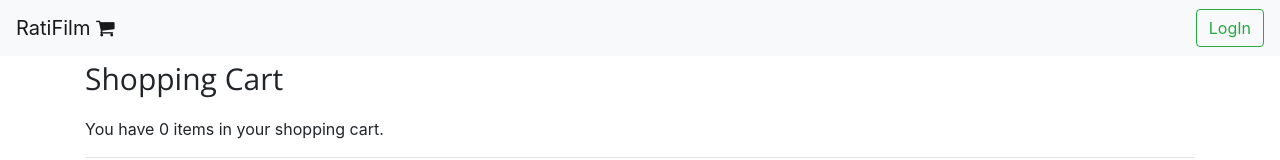
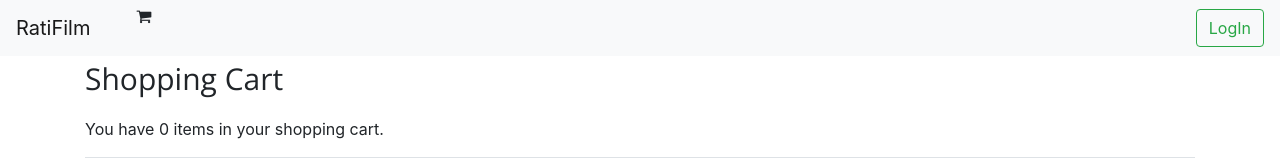
Before and after one commit to fatimasajadi/RatiFilm, an Angular app: page /shoppingCart in a window 1280 px wide. Shown: the top 160 px of the page. Built offline with nearby package versions, Linux system fonts and the light colour scheme.

Commit message:
ad to cart service modification

```diff
--- a/src/app/app.component.html
+++ b/src/app/app.component.html
@@ -1,10 +1,17 @@
 <nav class="navbar navbar-light bg-light justify-content-between">
 
-    <a class="navbar-brand">RatiFilm <i class="fa fa-shopping-cart" routerLink="/shoppingCart"></i>
-        <span style="margin-left:3px; font-size:12px;">{{count}}</span>
-    </a>
+    <div class='row'>
+        <a class="navbar-brand col" routerLink="">RatiFilm </a>
+        <i class="fa fa-shopping-cart col" routerLink="/shoppingCart"><span style="margin-left:3px; font-size:12px;">{{count}}</span></i>
 
-    <a routerLink="/login" class="btn btn-outline-success my-2 my-sm-0">LogIn</a>
+
+
+    </div>
+
+<div class>
+    <a routerLink="/login" class="btn btn-outline-success my-2 my-sm-0 col">LogIn</a>
+</div>
+
 </nav>
 
 <router-outlet></router-outlet>
--- a/src/app/movie-details/movie-details.component.ts
+++ b/src/app/movie-details/movie-details.component.ts
@@ -12,13 +12,12 @@ import { Movie } from 'src/types';
 export class MovieDetailsComponent {
   private movie;
   count: number;
-  private list: any[] = [];
 
   constructor(private route: ActivatedRoute, private shoppingService: ShoppingCartService) {
-    // console.log(route);
+
     route.paramMap.subscribe(params => {
       const id = Number(params.get("movieId"))
-      // console.log(id);
+
       let service = new MoviesService();
       service.movieFetch().then((r) => {
         this.movie = r.find(object => object.id === id)
@@ -28,13 +27,9 @@ export class MovieDetailsComponent {
 
   addToCart() {
     this.shoppingService.updateCount(this.count);
-    this.addToList();
-    this.shoppingService.setList(this.list);
-    // console.log("hi")
-    // console.log(this.list)
-  }
-  addToList() {
-    this.list.push({ count: Number(this.count), title: this.movie.title, price: this.movie.price })
+    const newItem = { count: Number(this.count), title: this.movie.title, price: this.movie.price };
+    this.shoppingService.addToCart(newItem);
   }
 
+
 }
--- a/src/app/shopping-cart.service.ts
+++ b/src/app/shopping-cart.service.ts
@@ -10,10 +10,7 @@ export class ShoppingCartService {
   private title: string;
   public total=0;
   public totalCount=0;
-
   public list = []
-
-
   constructor() {
   }
 
@@ -30,15 +27,15 @@ export class ShoppingCartService {
     return this.count;
   }
 
-  setList(list) {
-    this.list = this.list.concat(list);
+  addToCart(item) {
+    this.list = this.list.concat(item);
   }
 
   totalCalculator(){
     this.total = 0;
-      this.totalCount=0;
+    this.totalCount=0;
     this.list.forEach(item => this.total += item.price * item.count);
     this.list.forEach(item => this.totalCount += item.count);
+  }
 
-  }
 }
--- a/src/app/shopping-cart/shopping-cart.component.ts
+++ b/src/app/shopping-cart/shopping-cart.component.ts
@@ -10,16 +10,11 @@ export class ShoppingCartComponent implements OnInit {
 
   private list = [];
   private count: number = 0;
-  // private result: number = 0;
-  // private totalPrice: number = 0;
   private total=0;
   private totalCount:number =0;
 
   constructor(private shoppingService: ShoppingCartService) {
     this.list = shoppingService.list;
-    // this.list.forEach(element => this.result += element.count);
-    // this.list.forEach(element => this.totalPrice += (element.price) * (element.count));
-    // (this.totalPrice).toFixed(2);
     this.sumCalculator();
   }
 
```
